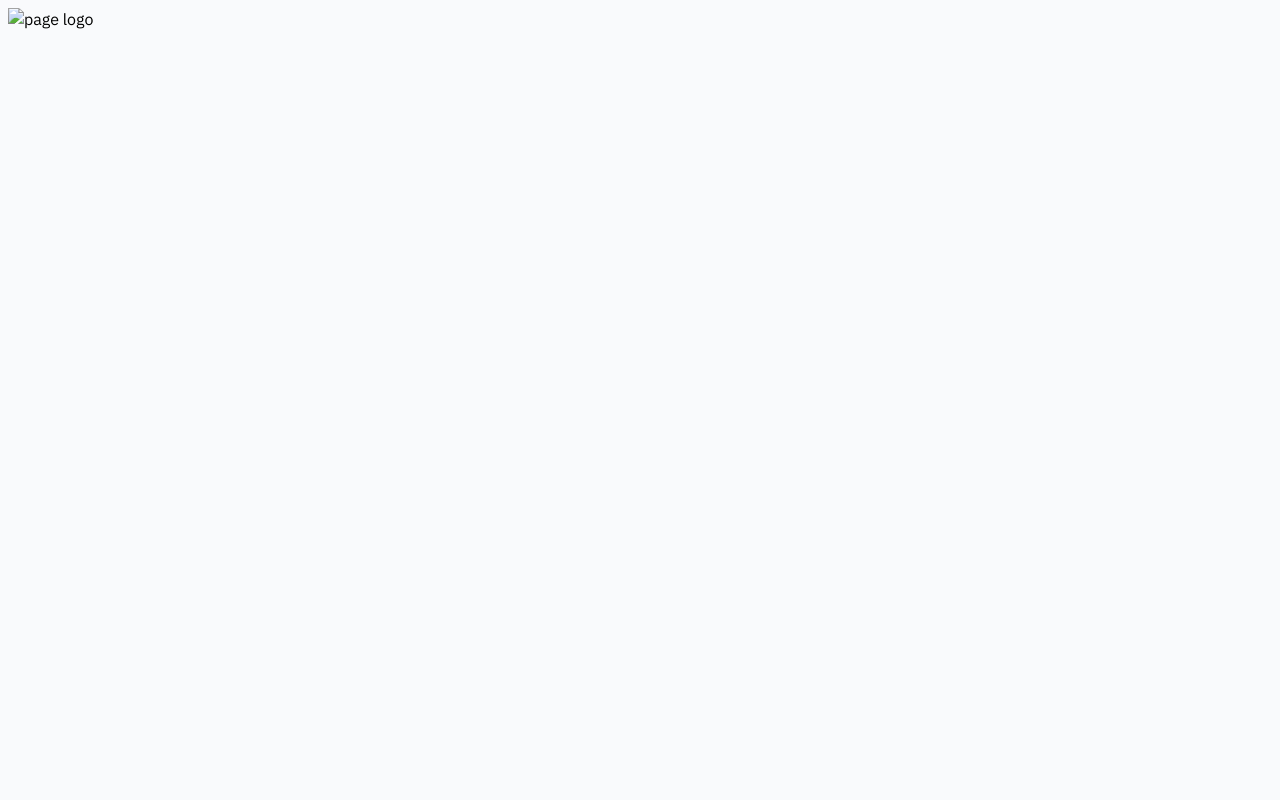
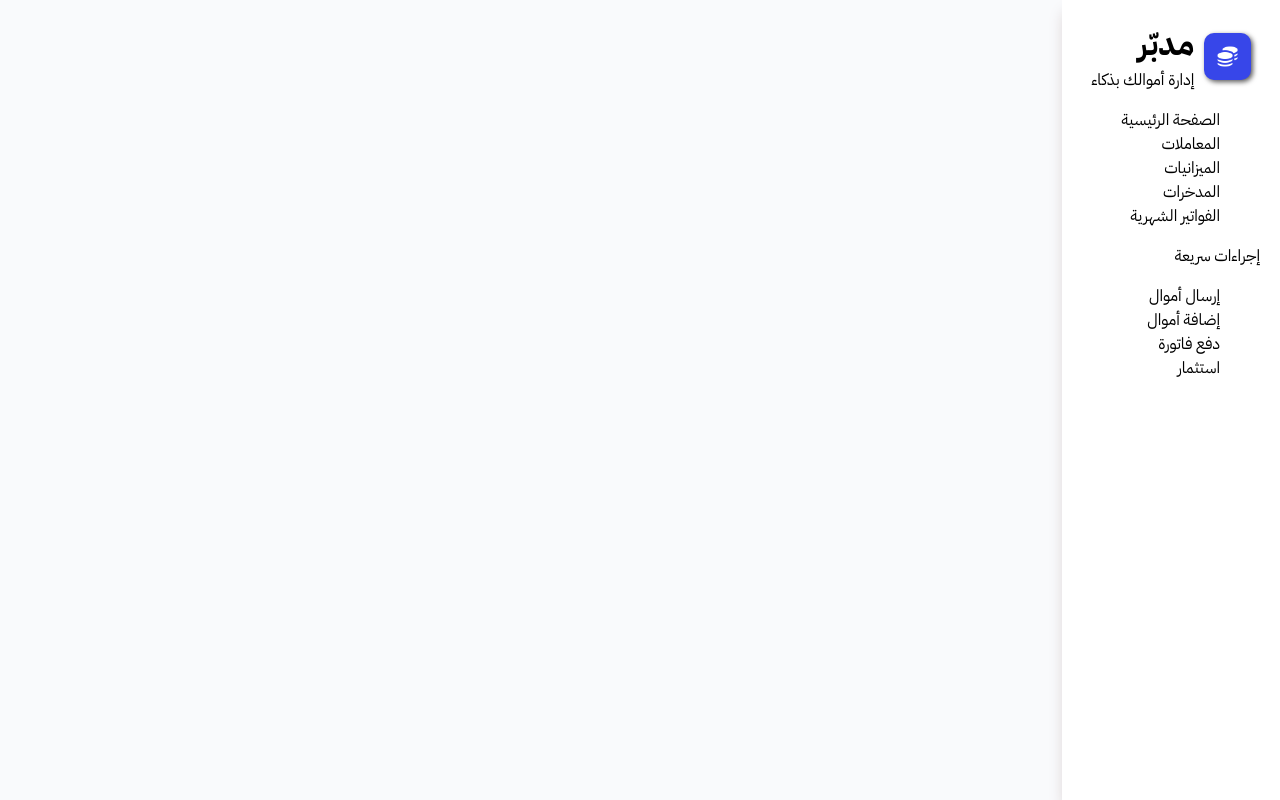
Before and after one commit to HanaMohamed01/Mudabbir-Financial-Dashboard, a plain HTML site: page index.html in a window 1280 px wide. Drawn offline with Linux system fonts and the light colour scheme.

Commit message:
Add sidebar structure and content to index.html; enhance CSS for layout and styling

```diff
--- a/index.html
+++ b/index.html
@@ -14,25 +14,46 @@
     />
   </head>
   <body>
-    <div class="dashboard"> <!--flex-->
+    <div class="dashboard">
+      <!--flex-->
       <!-- Side Bar -->
-      <div class="side_bar">  <!-- flex.col -->
+      <div class="side_bar">
+        <!-- flex.col -->
         <div class="logo_title">
           <div class="logo">
-            <img src="" alt="page logo" />
+            <img src="images/icons/coins-solid-full.png" alt="page logo" />
           </div>
           <div class="title">
-            <h1></h1>
-            <p></p>
+            <h1>مدبّر</h1>
+            <span>إدارة أموالك بذكاء</span>
+          </div>
+        </div>
+        <div class="links_bar">
+          <div class="main_links">
+            <ul>
+              <li>الصفحة الرئيسية</li>
+              <li>المعاملات</li>
+              <li>الميزانيات</li>
+              <li>المدخرات</li>
+              <li>الفواتير الشهرية</li>
+            </ul>
+          </div>
+          <span> إجراءات سريعة </span>
+          <div class="speed_links">
+            <ul>
+              <li>إرسال أموال</li>
+              <li>إضافة أموال</li>
+              <li>دفع فاتورة</li>
+              <li>استثمار</li>
+            </ul>
           </div>
         </div>
       </div>
     </div>
 
-    <div class="main_content"> <!--flex-->
-        <div class="navbar">
-
-        </div>
+    <div class="main_content">
+      <!--flex-->
+      <div class="navbar"></div>
     </div>
   </body>
 </html>
--- a/style.css
+++ b/style.css
@@ -1,8 +1,52 @@
 * {
   font-family: "IBM Plex Sans Arabic", sans-serif;
   font-style: normal;
+  direction: rtl;
+  box-sizing: border-box;
 }
 
-body{
-    background-color: #f9fafc;
+body {
+  background-color: #f9fafc;
+  margin: 0;
 }
+
+.dashboard .side_bar .logo_title .logo img {
+  width: 100%;
+}
+
+.dashboard .side_bar .logo_title {
+  display: flex;
+  justify-content: center;
+  align-items: center;
+  margin: 0;
+}
+
+.dashboard .side_bar .logo_title .title h1 {
+  margin: 0;
+}
+
+.dashboard .side_bar {
+  background-color: #ffffff;
+  position: fixed;
+  padding: 20px;
+  height: 100vh;
+  justify-content: center;
+  align-items: center;
+  box-shadow: 0 10px 15px -3px rgb(212, 202, 202);
+  width: 17%;
+}
+
+.dashboard .side_bar .logo_title .logo {
+  padding: 11px;
+  background-color: #3746e9;
+  border-radius: 10px;
+  width: 25px;
+  height: 25px;
+  margin-left: 10px;
+  box-sizing: content-box;
+  box-shadow: 2px 2px 5px rgb(91, 90, 90) ;
+}
+
+.dashboard .side_bar .links_bar .main_links ul ,.dashboard .side_bar .links_bar .speed_links ul{
+  list-style: none;
+}
```
